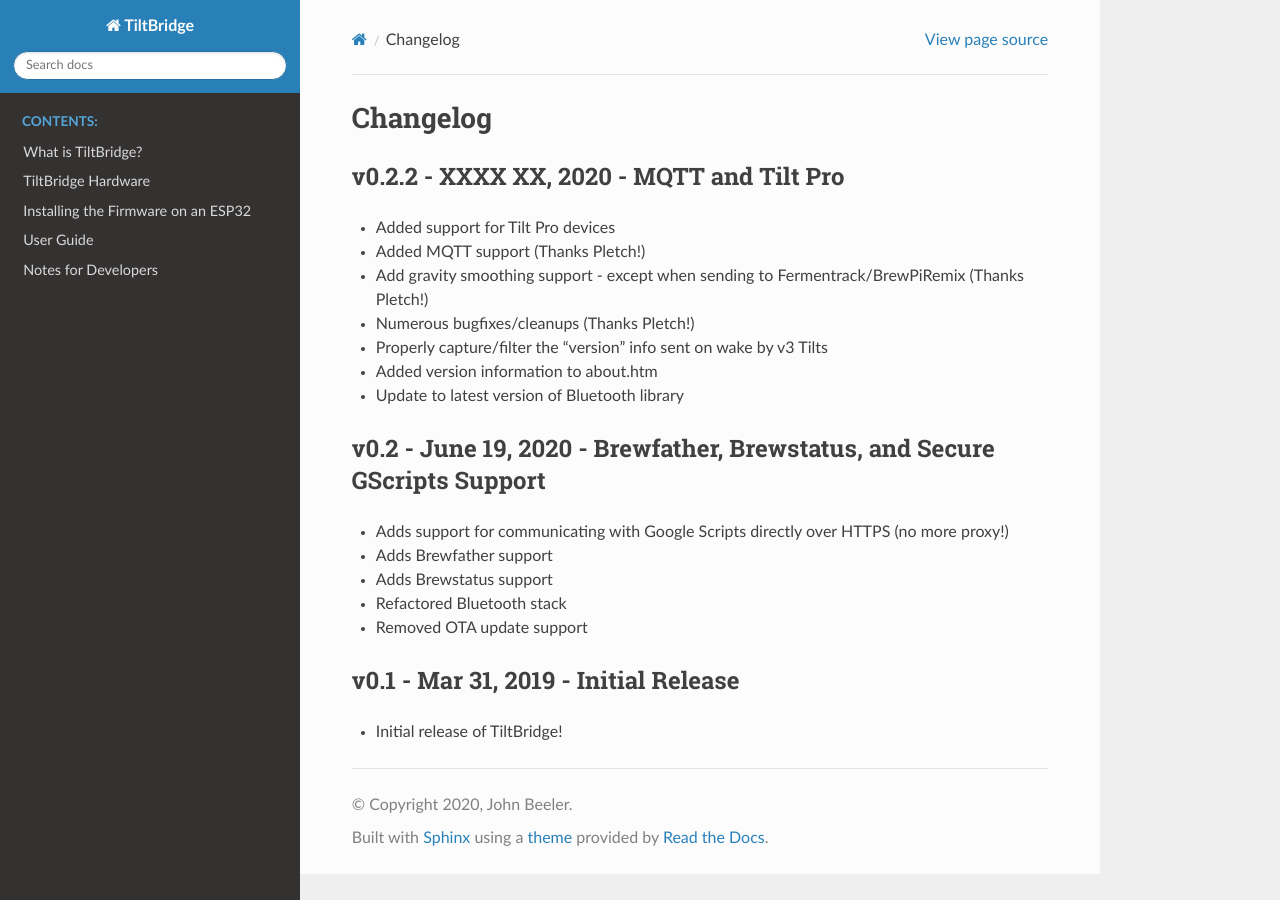
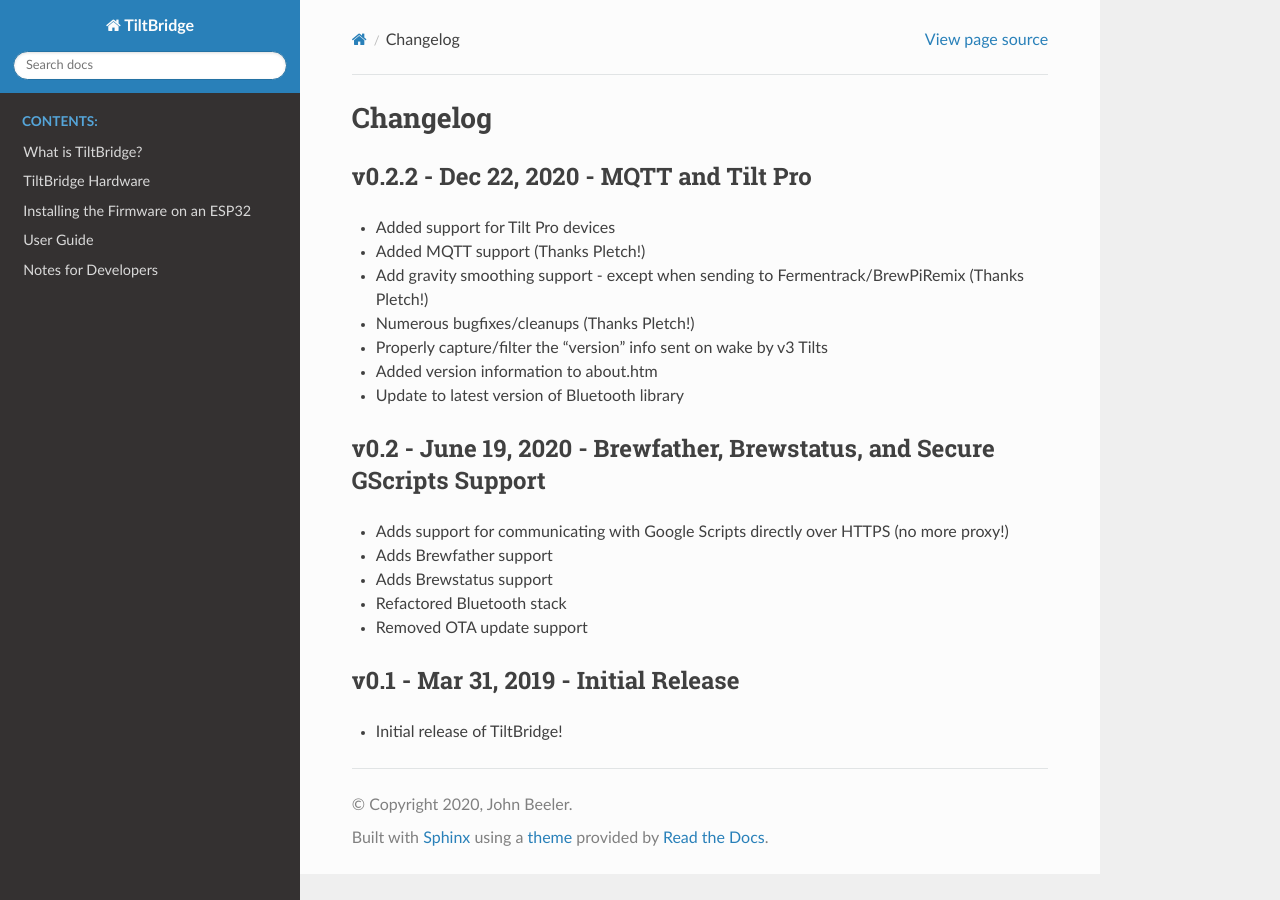
Before and after one commit to thorrak/tiltbridge, a Sphinx documentation site: the page built from docs/source/changelog.rst, in a window 1280 px wide. Built offline with Sphinx 7.4.7 and the Read the Docs theme 2.0.0, drawn with Linux system fonts in a browser that asks for light colours.

Commit message:
Finalize changelog for release

```diff
--- a/docs/source/changelog.rst
+++ b/docs/source/changelog.rst
@@ -2,8 +2,8 @@
 #########
 
 
-v0.2.2 - XXXX XX, 2020 - MQTT and Tilt Pro
-------------------------------------------
+v0.2.2 - Dec 22, 2020 - MQTT and Tilt Pro
+-----------------------------------------
 
 - Added support for Tilt Pro devices
 - Added MQTT support (Thanks Pletch!)
```
